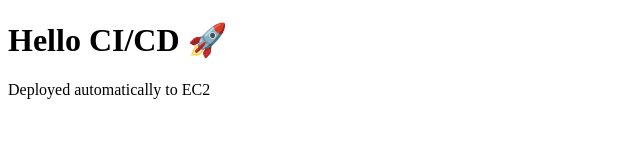
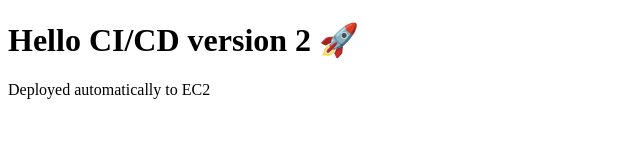
Before and after one commit to aherkunal06/demo--rollback, a plain HTML site: page index.html in a window 1280 px wide. Shown: the whole page, without its empty margins (0-640 px from the left). Drawn offline with Linux system fonts and the light colour scheme.

Commit message:
Update title and header for CI/CD demo

```diff
--- a/index.html
+++ b/index.html
@@ -1,10 +1,10 @@
 <!DOCTYPE html>
 <html>
 <head>
-  <title>CI CD Demo</title>
+  <title>CI CD </title>
 </head>
 <body>
-  <h1>Hello CI/CD 🚀</h1>
+  <h1>Hello CI/CD version 2 🚀</h1>
   <p>Deployed automatically to EC2</p>
 </body>
 </html>
```
